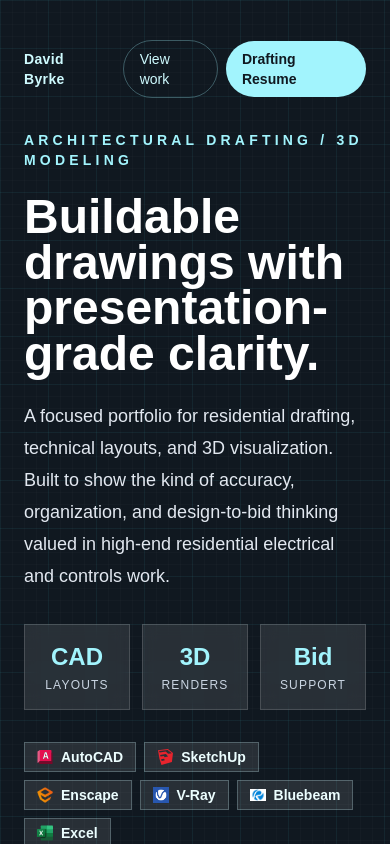
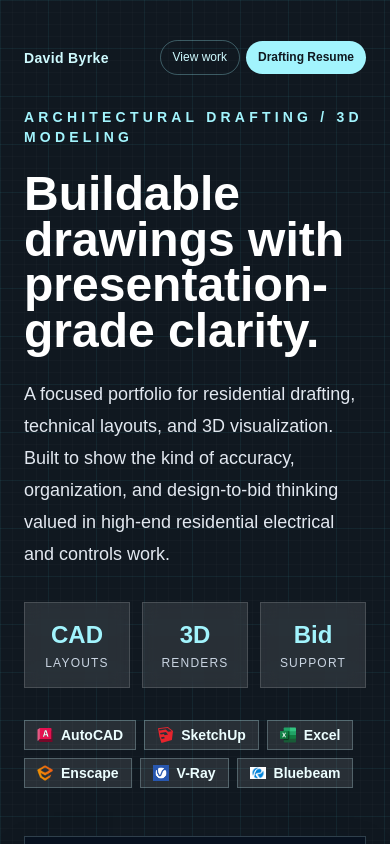
Before and after one commit to byrkedavid/my-portfolio, a Next.js app: page /drafting in a window 390 px wide. Shown: the top 844 px of the page. Built offline with nearby package versions, Linux system fonts and the light colour scheme.

Commit message:
UI improveents

```diff
--- a/app/drafting/page.tsx
+++ b/app/drafting/page.tsx
@@ -179,6 +179,10 @@ const software = [
     icon: "/drafting/software_icons/sketchup-icon.svg",
   },
   {
+    name: "Excel",
+    icon: "/drafting/software_icons/microsoft-excel-icon.svg",
+  },
+  {
     name: "Enscape",
     icon: "/drafting/software_icons/Enscape-Logo-Icon.webp",
   },
@@ -189,10 +193,6 @@ const software = [
   {
     name: "Bluebeam",
     icon: "/drafting/software_icons/62e9bd9c-0595-4480-a12d-8945e65acba4.jpg",
-  },
-  {
-    name: "Excel",
-    icon: "/drafting/software_icons/microsoft-excel-icon.svg",
   },
 ];
 
@@ -245,11 +245,11 @@ export default function DraftingPortfolio() {
               <a href="/" className="font-semibold tracking-wide transition hover:text-white">
                 David Byrke
               </a>
-              <div className="flex items-center gap-2">
-                <a href="#work" className="rounded-full border border-cyan-200/30 px-4 py-2 transition hover:border-cyan-100 hover:bg-white/10">
+              <div className="flex shrink-0 items-center gap-1.5 text-[12px] sm:gap-2 sm:text-sm">
+                <a href="#work" className="whitespace-nowrap rounded-full border border-cyan-200/30 px-3 py-2 transition hover:border-cyan-100 hover:bg-white/10 sm:px-4">
                   View work
                 </a>
-                <a href="/resumes/drafting-resume.pdf" className="rounded-full bg-cyan-200 px-4 py-2 font-bold text-[#101820] transition hover:bg-white">
+                <a href="/resumes/drafting-resume.pdf" className="whitespace-nowrap rounded-full bg-cyan-200 px-3 py-2 font-bold text-[#101820] transition hover:bg-white sm:px-4">
                   Drafting Resume
                 </a>
               </div>
```
Also changed, not shown: 1 other file (tests, documents, lock files or other folders).
